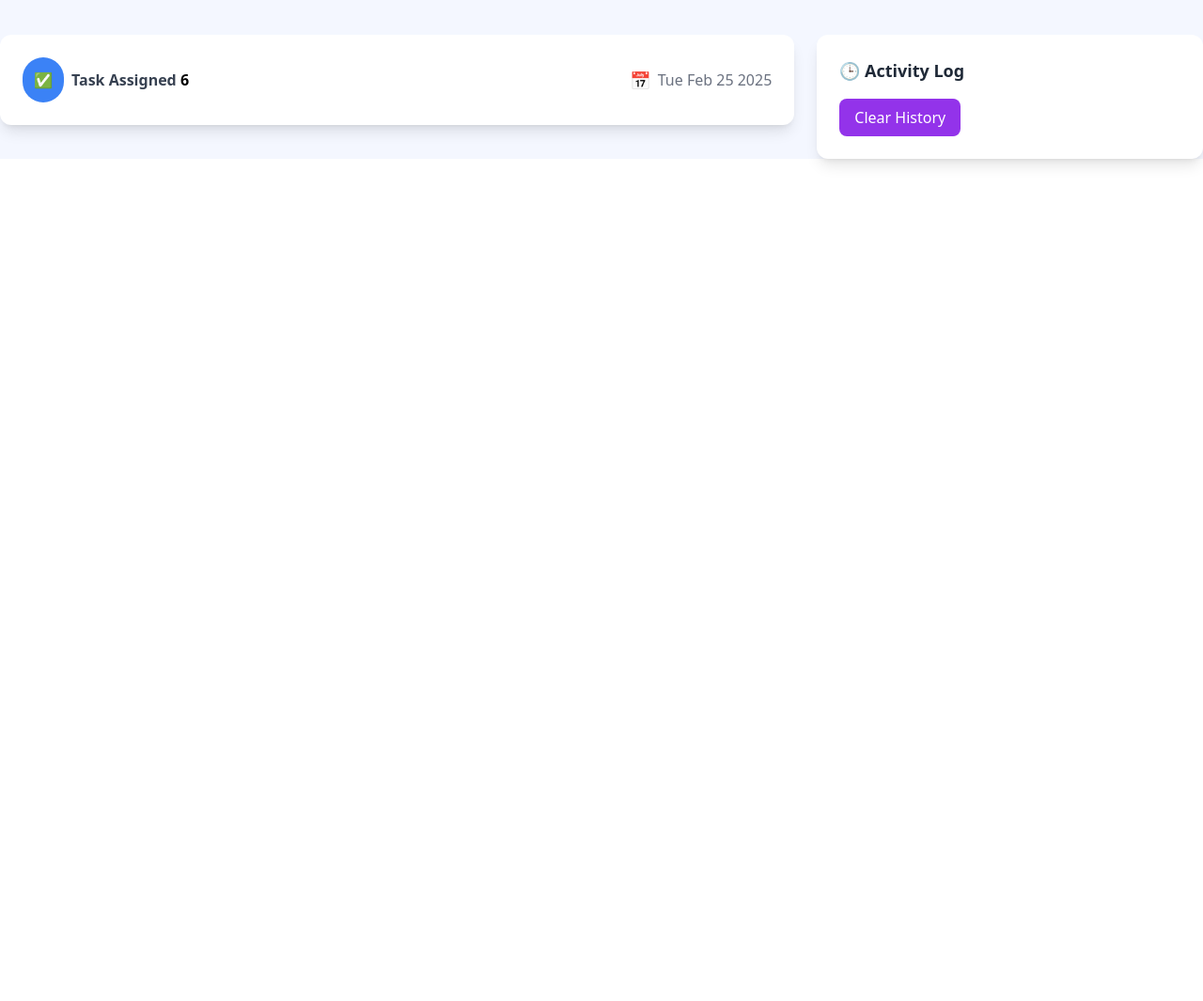
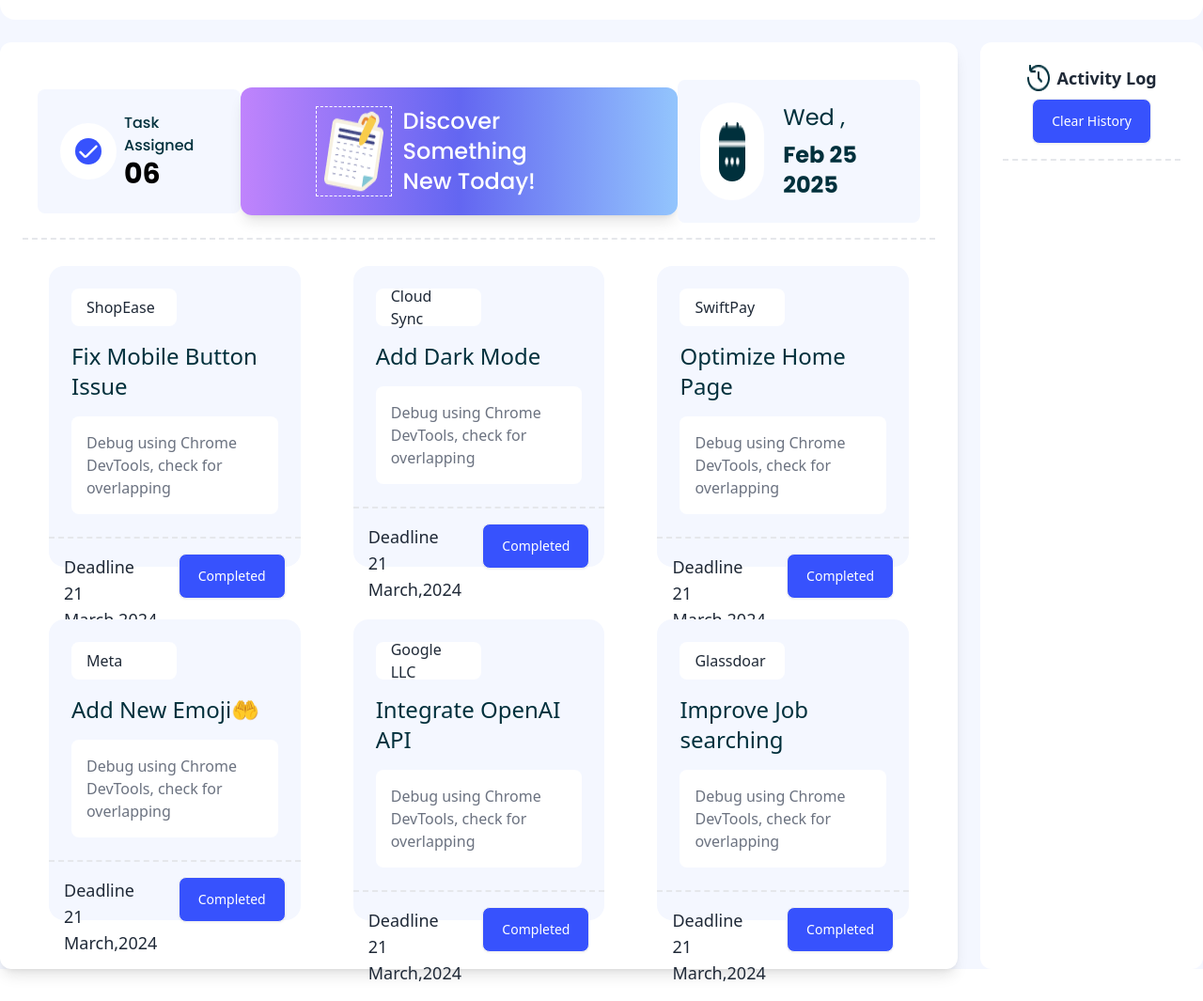
Before and after one commit to Alavi07/Assignment-5, a plain HTML site: page index.html in a window 1280 px wide. Shown: the part 103-1168 px from the top of the page at 94% size. Before the commit the page ends 800 px from the top, so only its background shows below. Drawn offline with nearby package versions, Linux system fonts and the light colour scheme.

Commit message:
added cards

```diff
--- a/index.html
+++ b/index.html
@@ -26,7 +26,23 @@
       }
     }
   </script>
-
+  <style>
+    .poppins-bold {
+    font-family: "Poppins", sans-serif;
+    font-weight: 700;
+    font-style: normal;
+    }
+    .poppins-medium {
+    font-family: "Poppins", sans-serif;
+    font-weight: 500;
+    font-style: normal;
+    }
+    .poppins-regular {
+    font-family: "Poppins", sans-serif;
+    font-weight: 400;
+    font-style: normal;
+    }
+  </style>
 
 
 </head>
@@ -34,7 +50,7 @@
   <div class="container mx-auto">
     <!-- NavBar -->
     <section class="py-6">
-      <div class="navbar bg-base-100 px-6 rounded-2xl flex justify-between items-center">
+      <div class="navbar bg-base-100 p-6 rounded-2xl flex justify-between items-center">
 
         <div class="flex items-center gap-4">
           <img src="./assets/logo.png" alt="Logo">
@@ -55,23 +71,98 @@
         </div>
       </div>
     </section>
-    <section class="grid grid-cols-3 gap-6 mt-6">
-        <div class="col-span-2">
-            <div class="bg-white p-6 rounded-xl shadow-lg flex items-center justify-between">
-                <div class="flex items-center gap-2">
-                    <div class="bg-blue-500 text-white p-3 rounded-full">✅</div>
-                    <p class="text-gray-700 font-semibold">Task Assigned <strong class="text-black">6</strong></p>
+    <section class="grid grid-cols-5 gap-6">
+        <div class="col-span-4">
+            <div class="bg-white p-6 rounded-xl shadow-lg items-center justify-around">
+                <div class="flex items-center justify-around border-dashed border-b-2 p-4"><div class="flex items-center bg-bg rounded-lg p-6 gap-2">
+                  <img class="bg-white rounded-full p-4" src="/assets/checkbox.png" alt="">
+                  <p class="text-text poppins-medium flex flex-col">Task Assigned <strong class="text-black poppins-bold text-3xl">06</strong></p>
+              </div>
+              <div class="bg-gradient-to-r from-purple-400 via-indigo-500 to-blue-300 py-5 px-20 text-white rounded-xl shadow-lg">
+                <div class="flex gap-3">
+                    <img class="border-dashed border-white border" src="/assets/board.png" alt="">
+                    <h2 class="poppins-medium text-2xl">Discover Something <br> New Today!</h2>
                 </div>
-                <p class="text-gray-500 flex items-center gap-2">
-                    <span class="text-lg">📅</span> Tue Feb 25 2025
-                </p>
-            </div>
+              </div>
+              <div class="bg-bg p-6 rounded-lg flex gap-5 ">
+                  <img class="rounded-full bg-white p-5" src="/assets/calender.png" alt=""> <p class="text-text text-2xl flex flex-col poppins-regular gap-2">Wed ,<span class="text-2xl poppins-bold">Feb 25 2025</span>
+              </p></div></div>
+                  <div class="grid grid-cols-3">
+                   <div class="bg-bg h-80 m-7 rounded-2xl">
+                     <div class="p-6">
+                      <h3 class="bg-white p-4 w-28 h-10 flex items-center rounded-lg font-normal">ShopEase</h3>
+                      <p class="font-medium text-2xl my-4 text-text">Fix Mobile Button Issue </p>
+                      <p class="bg-white p-4 text-gray-500 rounded-lg">Debug using Chrome DevTools, check for overlapping</p>
+                     </div>
+                     <div class='flex justify-between p-4 border-dashed border-t-2'>
+                      <p class="font-medium text-lg">Deadline <br>21 March,2024</p>
+                      <button class="btn bg-accent px-5 text-white font-medium">Completed</button>
+                     </div>
+                   </div>
+                   <div class="bg-bg h-80 m-7 rounded-2xl">
+                     <div class="p-6">
+                      <h3 class="bg-white p-4 w-28 h-10 flex items-center rounded-lg">Cloud Sync</h3>
+                      <p class="font-medium text-2xl my-4 text-text">Add Dark Mode </p>
+                      <p class="bg-white p-4 text-gray-500 rounded-lg">Debug using Chrome DevTools, check for overlapping</p>
+                     </div>
+                     <div class='flex justify-between p-4 border-dashed border-t-2'>
+                      <p class="font-medium text-lg">Deadline <br>21 March,2024</p>
+                      <button class="btn bg-accent py-3 px-5 text-white font-medium">Completed</button>
+                     </div>
+                   </div>
+                   <div class="bg-bg h-80 m-7 rounded-2xl">
+                     <div class="p-6">
+                      <h3 class="bg-white p-4 w-28 h-10 flex items-center rounded-lg">SwiftPay</h3>
+                      <p class="font-medium text-2xl my-4 text-text">Optimize Home Page </p>
+                      <p class="bg-white p-4 text-gray-500 rounded-lg">Debug using Chrome DevTools, check for overlapping</p>
+                     </div>
+                     <div class='flex justify-between p-4 border-dashed border-t-2'>
+                      <p class="font-medium text-lg">Deadline <br>21 March,2024</p>
+                      <button class="btn bg-accent py-3 px-5 text-white font-medium">Completed</button>
+                     </div>
+                   </div>
+                   <div class="bg-bg h-80 m-7 rounded-2xl">
+                     <div class="p-6">
+                      <h3 class="bg-white p-4 w-28 h-10 flex items-center rounded-lg">Meta</h3>
+                      <p class="font-medium text-2xl my-4 text-text">Add New Emoji🤲 </p>
+                      <p class="bg-white p-4 text-gray-500 rounded-lg">Debug using Chrome DevTools, check for overlapping</p>
+                     </div>
+                     <div class='flex justify-between p-4 border-dashed border-t-2'>
+                      <p class="font-medium text-lg">Deadline <br>21 March,2024</p>
+                      <button class="btn bg-accent py-3 px-5 text-white font-medium">Completed</button>
+                     </div>
+                   </div>
+                   <div class="bg-bg h-80 m-7 rounded-2xl">
+                     <div class="p-6">
+                      <h3 class="bg-white p-4 w-28 h-10 flex items-center rounded-lg">Google LLC</h3>
+                      <p class="font-medium text-2xl my-4 text-text">Integrate OpenAI API </p>
+                      <p class="bg-white p-4 text-gray-500 rounded-lg">Debug using Chrome DevTools, check for overlapping</p>
+                     </div>
+                     <div class='flex justify-between p-4 border-dashed border-t-2'>
+                      <p class="font-medium text-lg">Deadline <br>21 March,2024</p>
+                      <button class="btn bg-accent py-3 px-5 text-white font-medium">Completed</button>
+                     </div>
+                   </div>
+                   <div class="bg-bg h-80 m-7 rounded-2xl">
+                    <div class="p-6">
+                      <h3 class="bg-white p-4 w-28 h-10 flex items-center rounded-lg">Glassdoar</h3>
+                      <p class="font-medium text-2xl my-4 text-text">Improve Job searching </p>
+                      <p class="bg-white p-4 text-gray-500 rounded-lg">Debug using Chrome DevTools, check for overlapping</p>
+                     </div>
+                     <div class='flex justify-between p-4 border-dashed border-t-2'>
+                      <p class="font-medium text-lg">Deadline <br>21 March,2024</p>
+                      <button class="btn bg-accent py-3 px-5 text-white font-medium">Completed</button>
+                     </div>
+                  </div>
+                </div>
         </div>
-        <div>
-            <div class="bg-white p-6 rounded-xl shadow-lg h-full">
-                <h2 class="font-bold text-lg flex items-center gap-2">🕒 Activity Log</h2>
-                <button class="mt-4 bg-purple-600 text-white px-4 py-2 rounded-lg">Clear History</button>
-            </div>
+      </div>
+        <div class="bg-white p-6 rounded-xl h-full">
+                <div class="border-dashed border-b-2 w-full justify-items-center pb-4">
+                  <div class="flex gap-2">
+                    <img src="/assets/activity.png" alt=""><h2 class="font-bold text-lg gap-2"> Activity Log</h2>
+                  </div>
+                  <button class="btn bg-accent px-5 text-white font-medium mt-2">Clear History</button></div>
         </div>
 
     </section>
```
Also changed, not shown: script/main.js (added).
